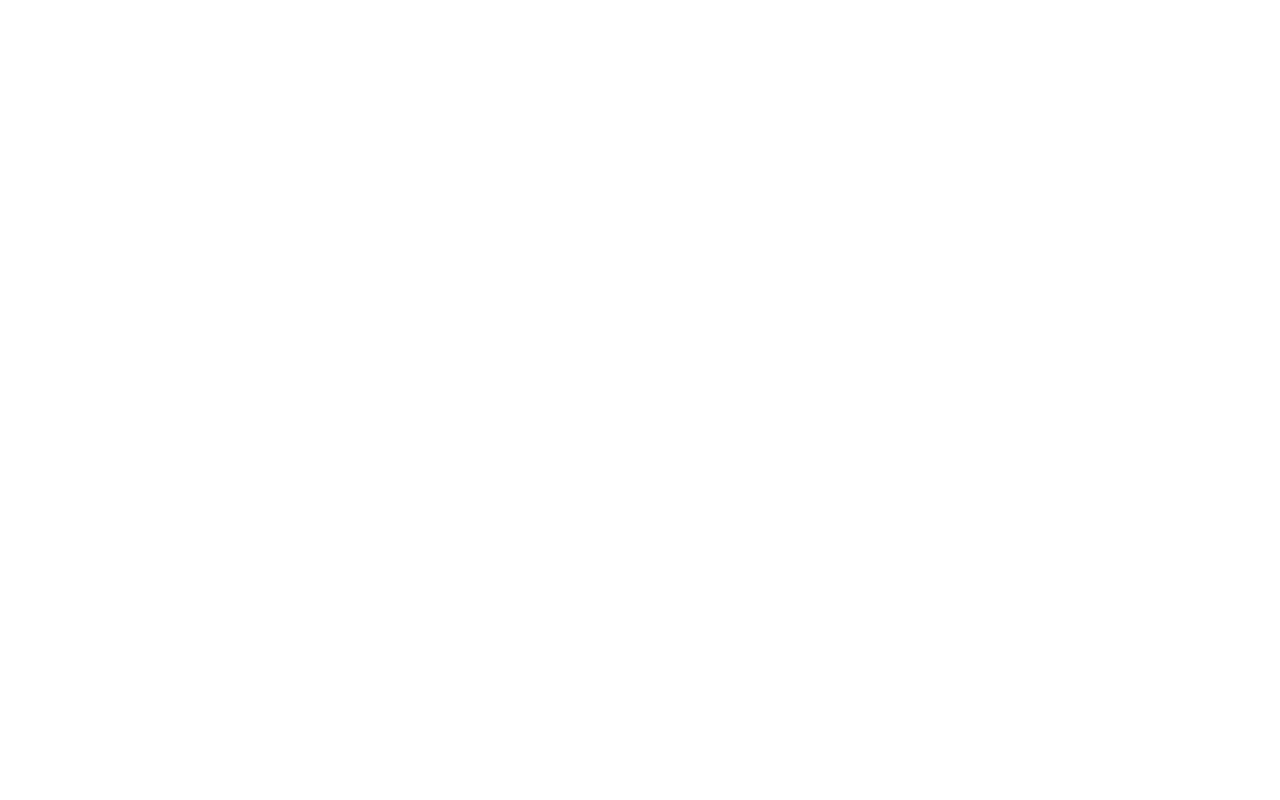
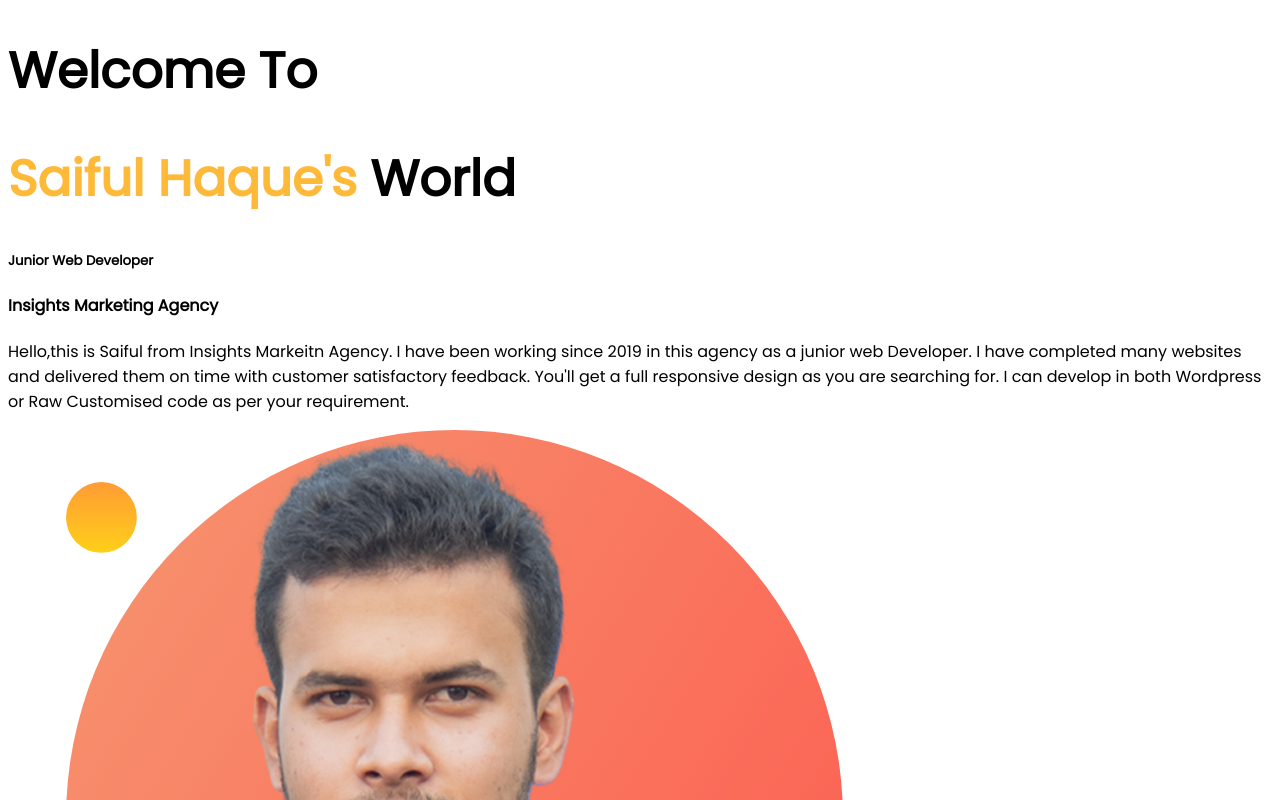
Before and after one commit to saifulhaque015/portfolio, a plain HTML site: page index.html in a window 1280 px wide. Shown: the top 800 px of the page. Drawn offline with Linux system fonts and the light colour scheme.

Commit message:
index file sent

```diff
--- a/index.html
+++ b/index.html
@@ -1,13 +1,26 @@
 <!DOCTYPE html>
 <html lang="en">
+
 <head>
     <meta charset="UTF-8">
     <meta http-equiv="X-UA-Compatible" content="IE=edge">
     <meta name="viewport" content="width=device-width, initial-scale=1.0">
     <title>My Portfolio</title>
+    <link rel="preconnect" href="https://fonts.googleapis.com">
+    <link rel="preconnect" href="https://fonts.gstatic.com" crossorigin>
+    <link href="https://fonts.googleapis.com/css2?family=Poppins&display=swap" rel="stylesheet">
+    <link rel="shortcut icon" href="saiful haque with bg.png" type="image/x-icon">
     <link rel="stylesheet" href="style.css">
 </head>
 <body>
+    <h1>Welcome To</h1>
+    <h1><span class="author-color">Saiful Haque's</span> World</h1>
+    <h5>Junior Web Developer</h5>
+    <h4>Insights Marketing Agency</h4>
+    <p>
+        Hello,this is Saiful from Insights Markeitn Agency. I have been working since 2019 in this agency as a junior web Developer. I have completed many websites and delivered them on time with customer satisfactory feedback. You'll get a full responsive design as you are searching for. I can develop in both Wordpress or Raw Customised code as per your requirement.
+    </p>
+    <img src="saiful haque with bg.png" alt="">
+</body>
 
-</body>
 </html>
--- a/style.css
+++ b/style.css
@@ -0,0 +1,9 @@
+body{
+    font-family: 'Poppins', sans-serif;
+}
+h1{
+    font-size: 50px;
+}
+.author-color{
+    color: #FFB938;
+}
```
Also changed, not shown: images/dream-bg.png (added), images/exp-bg.png (added), images/jhankar.png (added), images/jhankar2.png (added), images/my-bg.png (added), images/my-bg2.png (added), images/passport-removebg-preview.png (added), images/saiful with bg.jpg (added), images/top-banner.png (added), saiful haque with bg.png (added), 7 other files.
